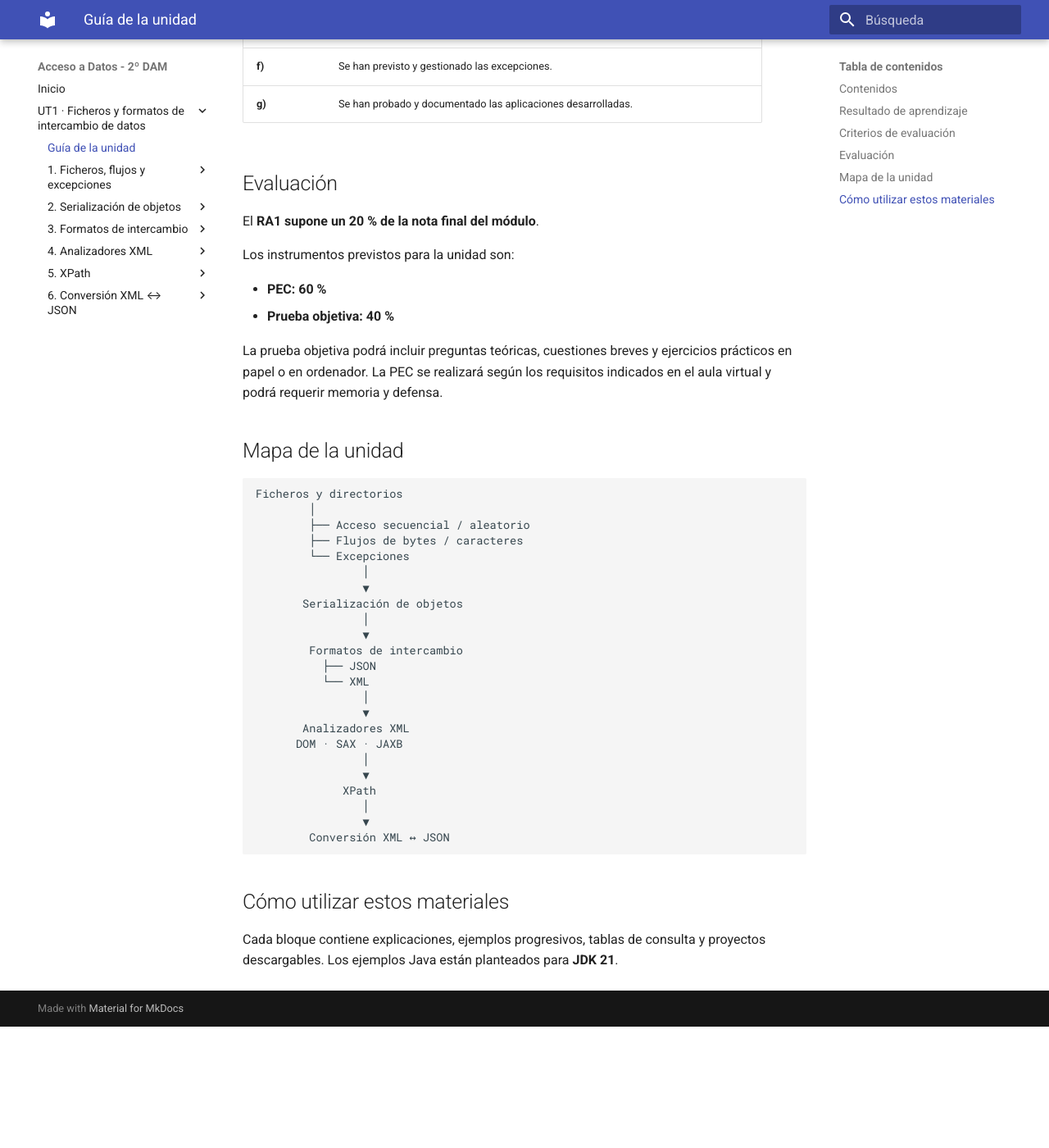
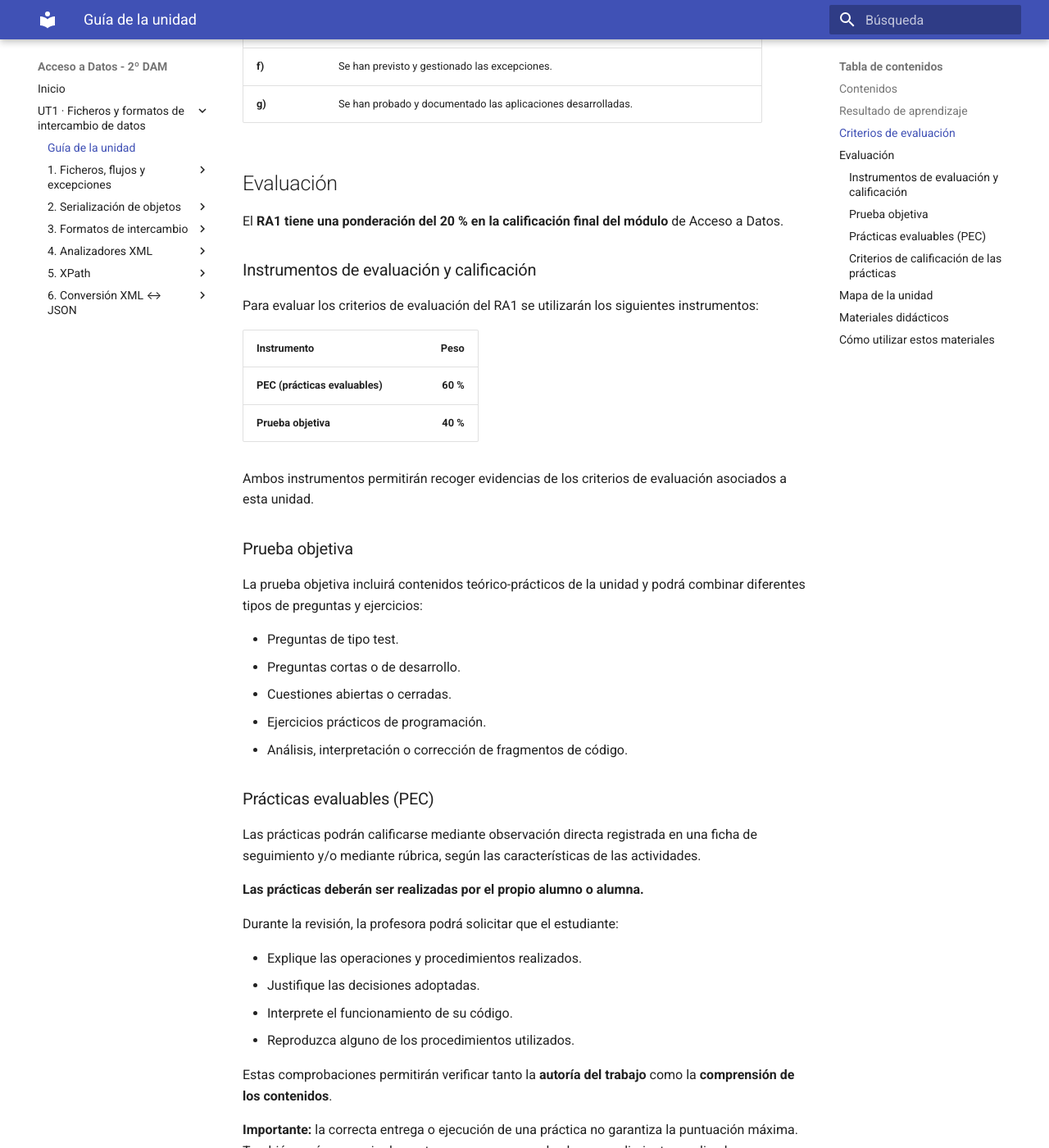
Before and after one commit to rlrprofe/AD-2627, an MkDocs documentation site: the page built from docs/ut1/index.md, in a window 1280 px wide and 1400 px high, scrolled down 1056 px. Shown: the whole window at 82% size. Built offline with MkDocs 1.6.1 and Material for MkDocs 9.7.7, drawn with Linux system fonts in a browser that asks for light colours; before the commit the page ends 2308 px from its top, so only the background shows below that; some of the changed text lies outside the part shown.

Commit message:
Actualizacion de la guia didactica UT1

````diff
--- a/docs/ut1/index.md
+++ b/docs/ut1/index.md
@@ -1,10 +1,11 @@
+
 # UT1 · Ficheros y formatos de intercambio de datos
 
-Esta unidad desarrolla el trabajo con información persistente en ficheros y con formatos de intercambio de datos. Partiremos de las clases de entrada/salida de Java y avanzaremos hasta JSON, XML, analizadores, XPath y conversión entre formatos.
+Esta unidad desarrolla el trabajo con información persistente en ficheros y con formatos de intercambio de datos. Partiremos de las clases de entrada/salida de Java y avanzaremos hasta JSON, XML, analizadores sintácticos, XPath y conversión entre formatos.
 
 ## Contenidos
 
-1. **Ficheros secuenciales y aleatorios, directorios, flujos de bytes y caracteres y manejo de excepciones.**
+1. **Repaso de ficheros secuenciales y aleatorios, directorios, flujos de bytes y caracteres y manejo de excepciones.**
 2. **Serialización y deserialización de objetos.**
 3. **Ficheros de intercambio de datos: JSON y XML.**
 4. **Analizadores sintácticos: DOM, SAX y binding/JAXB.**
@@ -13,11 +14,11 @@ Esta unidad desarrolla el trabajo con información persistente en ficheros y con
 
 ## Resultado de aprendizaje
 
-**RA1.** Desarrolla aplicaciones que gestionan información almacenada en ficheros, identificando el campo de aplicación de los mismos y utilizando clases específicas.
+**RA1.** Desarrolla aplicaciones que gestionan información almacenada en ficheros identificando el campo de aplicación de los mismos y utilizando clases específicas.
 
 ## Criterios de evaluación
 
-| CE | Criterio |
+| CE | Criterio de evaluación |
 |---|---|
 | **a)** | Se han utilizado clases para la gestión de ficheros y directorios. |
 | **b)** | Se han valorado las ventajas y los inconvenientes de las distintas formas de acceso. |
@@ -29,14 +30,55 @@ Esta unidad desarrolla el trabajo con información persistente en ficheros y con
 
 ## Evaluación
 
-El **RA1 supone un 20 % de la nota final del módulo**.
+El **RA1 tiene una ponderación del 20 % en la calificación final del módulo** de Acceso a Datos.
 
-Los instrumentos previstos para la unidad son:
+### Instrumentos de evaluación y calificación
 
-- **PEC: 60 %**
-- **Prueba objetiva: 40 %**
+Para evaluar los criterios de evaluación del RA1 se utilizarán los siguientes instrumentos:
 
-La prueba objetiva podrá incluir preguntas teóricas, cuestiones breves y ejercicios prácticos en papel o en ordenador. La PEC se realizará según los requisitos indicados en el aula virtual y podrá requerir memoria y defensa.
+| Instrumento | Peso |
+|---|---:|
+| **PEC (prácticas evaluables)** | **60 %** |
+| **Prueba objetiva** | **40 %** |
+
+Ambos instrumentos permitirán recoger evidencias de los criterios de evaluación asociados a esta unidad.
+
+### Prueba objetiva
+
+La prueba objetiva incluirá contenidos teórico-prácticos de la unidad y podrá combinar diferentes tipos de preguntas y ejercicios:
+
+- Preguntas de tipo test.
+- Preguntas cortas o de desarrollo.
+- Cuestiones abiertas o cerradas.
+- Ejercicios prácticos de programación.
+- Análisis, interpretación o corrección de fragmentos de código.
+
+### Prácticas evaluables (PEC)
+
+Las prácticas podrán calificarse mediante observación directa registrada en una ficha de seguimiento y/o mediante rúbrica, según las características de las actividades.
+
+**Las prácticas deberán ser realizadas por el propio alumno o alumna.**
+
+Durante la revisión, la profesora podrá solicitar que el estudiante:
+
+- Explique las operaciones y procedimientos realizados.
+- Justifique las decisiones adoptadas.
+- Interprete el funcionamiento de su código.
+- Reproduzca alguno de los procedimientos utilizados.
+
+Estas comprobaciones permitirán verificar tanto la **autoría del trabajo** como la **comprensión de los contenidos**.
+
+**Importante:** la correcta entrega o ejecución de una práctica no garantiza la puntuación máxima. También será necesario demostrar que se comprenden los procedimientos realizados.
+
+### Criterios de calificación de las prácticas
+
+La calificación de cada criterio de evaluación práctico se distribuirá de la siguiente manera:
+
+| Evidencia | Qué se valora | Puntuación máxima |
+|---|---|---:|
+| **Ejecución correcta de los procedimientos solicitados** | Realiza y demuestra las operaciones solicitadas. | **6 puntos** |
+| **Comprensión y explicación de los procedimientos realizados** | Responde a preguntas sobre lo realizado y explica su finalidad. | **4 puntos** |
+| **Total por CE** | | **10 puntos** |
 
 ## Mapa de la unidad
 
@@ -56,16 +98,29 @@ Ficheros y directorios
           └── XML
                 │
                 ▼
-       Analizadores XML
-      DOM · SAX · JAXB
+         Analizadores XML
+         DOM · SAX · JAXB
                 │
                 ▼
-             XPath
+              XPath
                 │
                 ▼
         Conversión XML ↔ JSON
 ```
 
+## Materiales didácticos
+
+Los apuntes, ejemplos y recursos necesarios para esta unidad se encuentran disponibles en:
+
+- **Aula virtual del módulo de Acceso a Datos.**
+- **[Sitio web de Acceso a Datos – UT1](https://rlrprofe.github.io/AD-2627/ut1/).**
+
+Se propone una batería amplia de ejercicios para practicar los contenidos de la unidad.
+
+**Es imprescindible que el alumnado realice los ejercicios propuestos y plantee sus dudas durante las clases.**
+
 ## Cómo utilizar estos materiales
 
 Cada bloque contiene explicaciones, ejemplos progresivos, tablas de consulta y proyectos descargables. Los ejemplos Java están planteados para **JDK 21**.
+
+Se recomienda estudiar primero los conceptos de cada apartado, ejecutar los ejemplos proporcionados y realizar posteriormente los ejercicios de forma autónoma.
````
